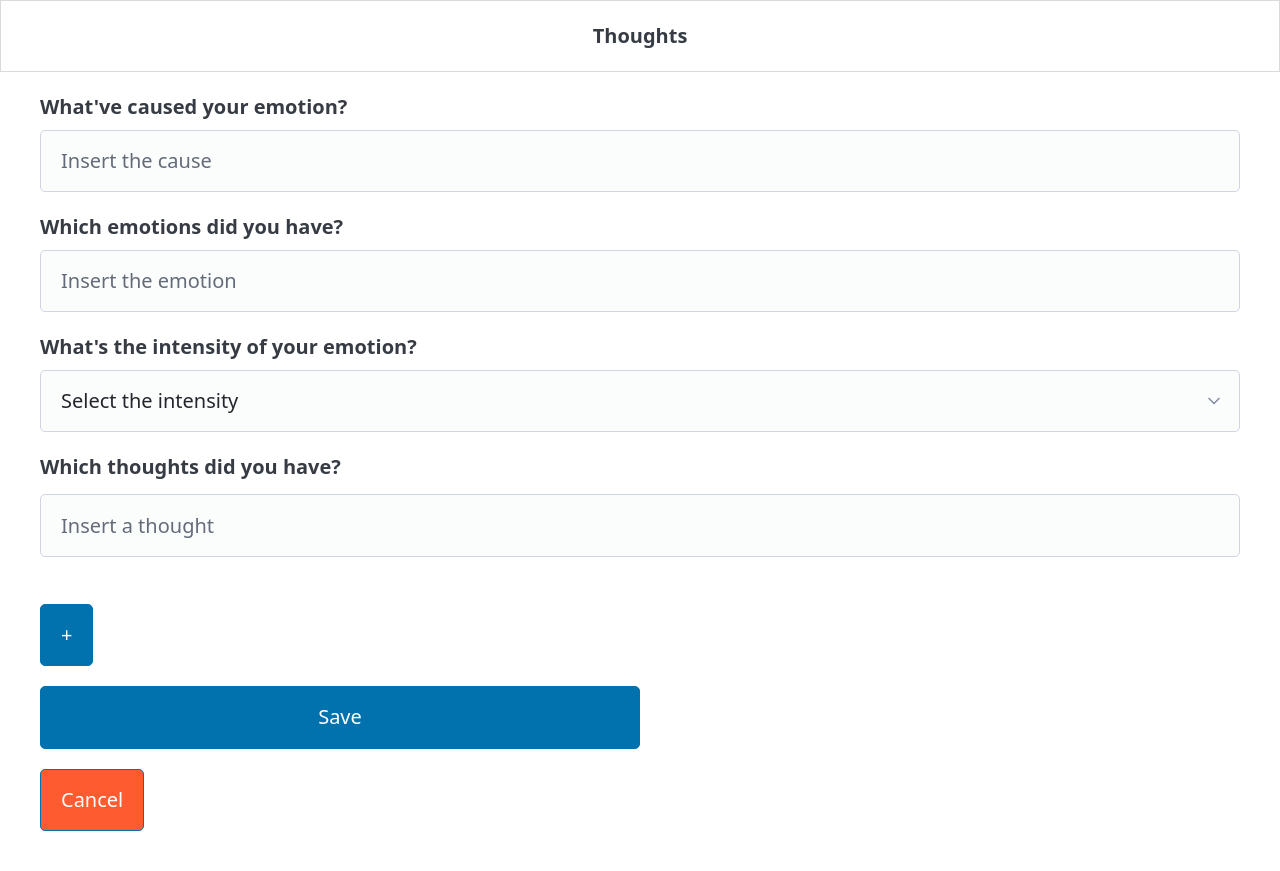
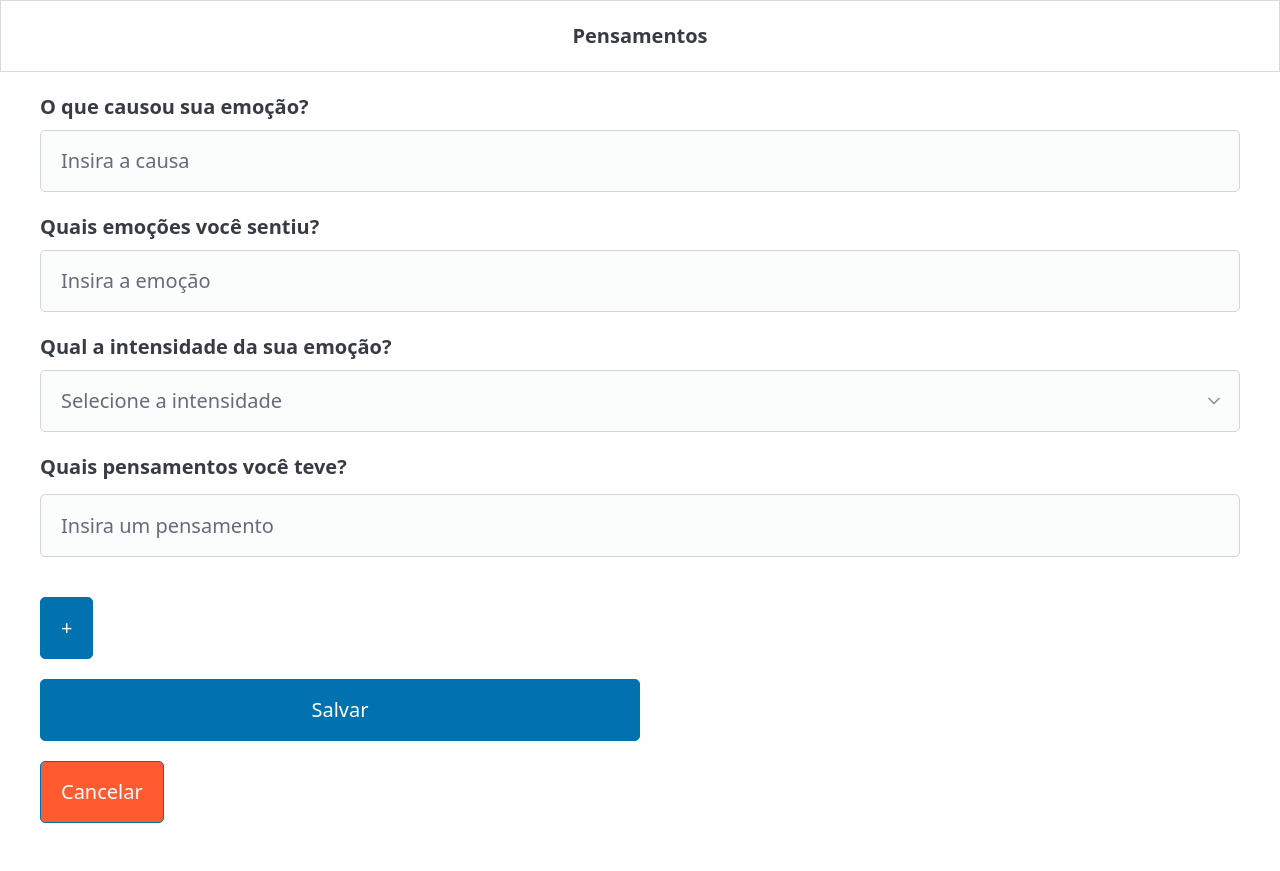
Before and after one commit to Antonioneto027/PensamentosApp, a PHP site: template View/Templates/input.html.twig in a window 1280 px wide. After the commit the page ends 823 px from the top, so only its background shows below. Run offline with PHP 8.4, Linux system fonts and the light colour scheme; the template is opened without the code that fills it, so the values that code supplies are empty; some libraries are stand-ins or nearby versions.

Commit message:
módulo de log finalizado

```diff
--- a/Routes/router.php
+++ b/Routes/router.php
@@ -18,6 +18,7 @@ SimpleRouter::get('/thoughts/', callback: [SiteController::class, 'index']);
 
 SimpleRouter::group(['prefix' => '/thoughts'], function () {
     SimpleRouter::get('/my_thoughts',  [SiteController::class,'my_thoughts']);
+   // SimpleRouter::post('/my_thoughts',  [ThoughtsController::class,'saveThoughts']);
     SimpleRouter::get('/list', [SiteController::class,'list_thoughts']);
     SimpleRouter::post('/list', [UserController::class,'login']);
     SimpleRouter::get('/register',  [SiteController::class,'register']);
@@ -27,7 +28,8 @@ SimpleRouter::group(['prefix' => '/thoughts'], function () {
     SimpleRouter::get('/logout', [UserController::class, 'logout']);
     SimpleRouter::get('/confirm', [SiteController::class,'confirm']);
     SimpleRouter::post('/confirm', [UserController::class, 'verifyConfirmationCode' ]);
-    //SimpleRouter::get('/confirm', [UserControllers::class,'']); //Criar a classe que envia o código hash por e-mail e confirma se o código está correto.
+
+
 
 
      });
--- a/View/Templates/input.html.twig
+++ b/View/Templates/input.html.twig
@@ -1,5 +1,5 @@
 <!doctype html>
-<html lang="en">
+<html lang="pt">
 
 <head>
     <meta charset="utf-8">
@@ -7,7 +7,7 @@
     <meta name="color-scheme" content="light dark">
     <link href="./View/css/style.css" rel="stylesheet" type="text/css">
     <link href="./View/css/pico.min.css" rel="stylesheet" type="text/css">
-        <title>Thoughts - Your Thoughts</title>
+    <title>Pensamentos - Seus Pensamentos</title>
     <link rel="icon" type="image/x-icon" href="./View/assets/img/favicon.ico">
 </head>
 
@@ -15,89 +15,79 @@
     <nav>
         <ul>
             <li>
-                    <strong>Thoughts</strong>
+                <strong>Pensamentos</strong>
             </li>
-
-            </a>
-        </li>
-    </body>
-</html></ul></nav><main><section class="container">
+        </ul>
+    </nav>
+    <main>
+        <section class="container">
 
             <form action="/thoughts/save_thoughts" method="post">
                 <label for="cause">
-        <strong>What've caused your emotion?</strong>
+                    <strong>O que causou sua emoção?</strong>
                 </label>
-    <input type="text" name="cause" placeholder="Insert the cause" aria-label="Text">
+                <input type="text" name="cause" placeholder="Insira a causa" aria-label="Texto" required>
                 <label for="emotions">
-        <strong>Which emotions did you have?</strong>
+                    <strong>Quais emoções você sentiu?</strong>
                 </label>
-    <input type="text" name="emotion" placeholder="Insert the emotion" aria-label="Text">
+                <input type="text" name="emotion" placeholder="Insira a emoção" aria-label="Texto" required>
                 <label for="intensity">
-        <strong>What's the intensity of your emotion?</strong>
+                    <strong>Qual a intensidade da sua emoção?</strong>
                 </label>
-    <select name="intensity" id="intensity" aria-label="Intensity">
-        <option value="" disabled selected>Select the intensity</option>
+                <select name="intensity" id="intensity" aria-label="Intensidade" required>
+                    <option value="" disabled selected>Selecione a intensidade</option>
                 </select>
-    <label for="thoughts">
-        <strong>Which thoughts did you have?</strong>
+                <label>
+                    <strong>Quais pensamentos você teve?</strong>
                 </label>
-    <fieldset id="form-container">
-        <label>
-            <input type="text" name="thoughts[]" placeholder="Insert a thought">
+                <fieldset id="form-container"> <!-- Como inserir o pensamento nas 3 variáveis? -->
+                    <label for="thought1">
+                        <input type="text" id="thought1" name="thought1" style="display: block" placeholder="Insira um pensamento" required>
+                    </label>
+                    <label for="thought2">
+                        <input type="text" id="thought2"  name="thought2" style="display: none"  placeholder="Insira um pensamento">
+                    </label>
+                    <label for="thought3">
+                        <input type="text" id="thought3"  name="thought3" style="display: none"  placeholder="Insira um pensamento">
                     </label>
                 </fieldset>
 
-    <button type="button" onclick="GFG_Fun()">+</button>
+                <button type="button" id="add-thought-btn" onclick="mostrarProximo()">+</button>
 
                 <div class="button-wdt">
-        <input type="submit" value="Save">
+                    <input type="submit" value="Salvar">
                 </div>
-
-
-
             </form>
             <div>
                 <a href="/thoughts/list">
-                    <button style="background-color: #fe5b30 !important">Cancel</button>
+                    <button style="background-color: #fe5b30 !important">Cancelar</button>
                 </a>
+            </div>
+        </section>
+    </main>
+<script>
+    const MAX_FIELDS = 3;
+    let ids = ["thought1", "thought2", "thought3"];
+    let clicks = 1;
 
-</div>
-
-
-
-</section></body></body></html></main><script>document.addEventListener("DOMContentLoaded", function () {
-    const MAX_FIELDS = 3;
-
-    window.GFG_Fun = function () {
-        const container = document.getElementById("form-container");
-        const currentFields = container.querySelectorAll('input[name="thoughts[]"]').length;
-
-        if (currentFields >= MAX_FIELDS) {
-            alert("You can only insert up to " + MAX_FIELDS + " thoughts.");
-            return;
+    function mostrarProximo() {
+        if (clicks < ids.length) {
+            document.getElementById(ids[clicks]).style.display = "block";
+            clicks++;
+            if (clicks === MAX_FIELDS) {
+                document.getElementById('add-thought-btn').disabled = true;
+            }
+        }
     }
 
-        // Cria o label
-        const label = document.createElement("label");
-
-        // Cria o input
-        const input = document.createElement("input");
-        input.type = "text";
-        input.name = "thoughts[]";
-        input.placeholder = "Insert a thought";
-
-        // Adiciona input ao label
-        label.appendChild(input);
-
-        // Adiciona label ao container
-        container.appendChild(label);
-    };
-});
-
+    // Populate intensity select options
     const select = document.getElementById('intensity');
     for (let i = 1; i <= 10; i++) {
         const option = document.createElement('option');
         option.value = i;
         option.textContent = i;
         select.appendChild(option);
-}</script></body></html>
+    }
+</script>
+</body>
+</html>
--- a/composer.json
+++ b/composer.json
@@ -16,7 +16,8 @@
             "App/Controllers/SiteController.php",
             "App/Controllers/ConnectDb.php",
             "App/Controllers/UserController.php",
-            "App/Helpers/Helper.php"
+            "App/Helpers/Helper.php",
+            "App/Controllers/ThoughtsController.php"
 
 
         ]
```
Also changed, not shown: App/Controllers/ThoughtsController.php (+16 -13 lines), App/Controllers/UserController.php (+4 -5 lines), View/Templates/list.html.twig (+7 -7 lines), notes.md (+5 -1 lines), 3 other files. Lines whose indentation alone changed are shown as unchanged.
